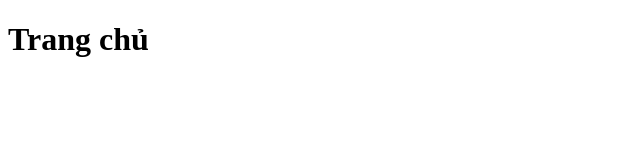
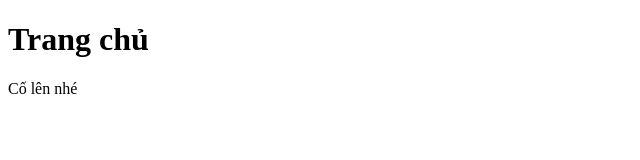
Before and after one commit to meobeo90/f8_fullstack_k15_phuong, a plain HTML site: page index.html in a window 1280 px wide. Shown: the full height of the page, 0-640 px from the left. Drawn offline with Linux system fonts and the light colour scheme.

Commit message:
sua bai tap

```diff
--- a/index.html
+++ b/index.html
@@ -6,5 +6,7 @@
     <title>Document</title>
   </head>
   <h1>Trang chủ</h1>
-  <body></body>
+  <body>
+    <p>Cố lên nhé</p>
+  </body>
 </html>
```
